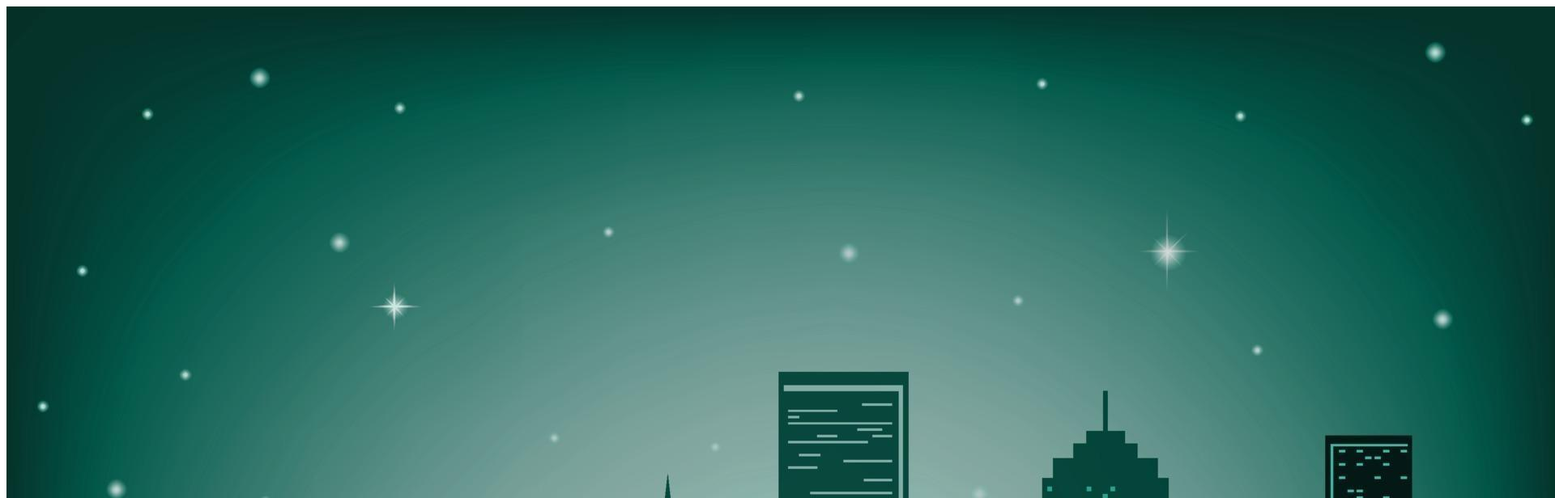
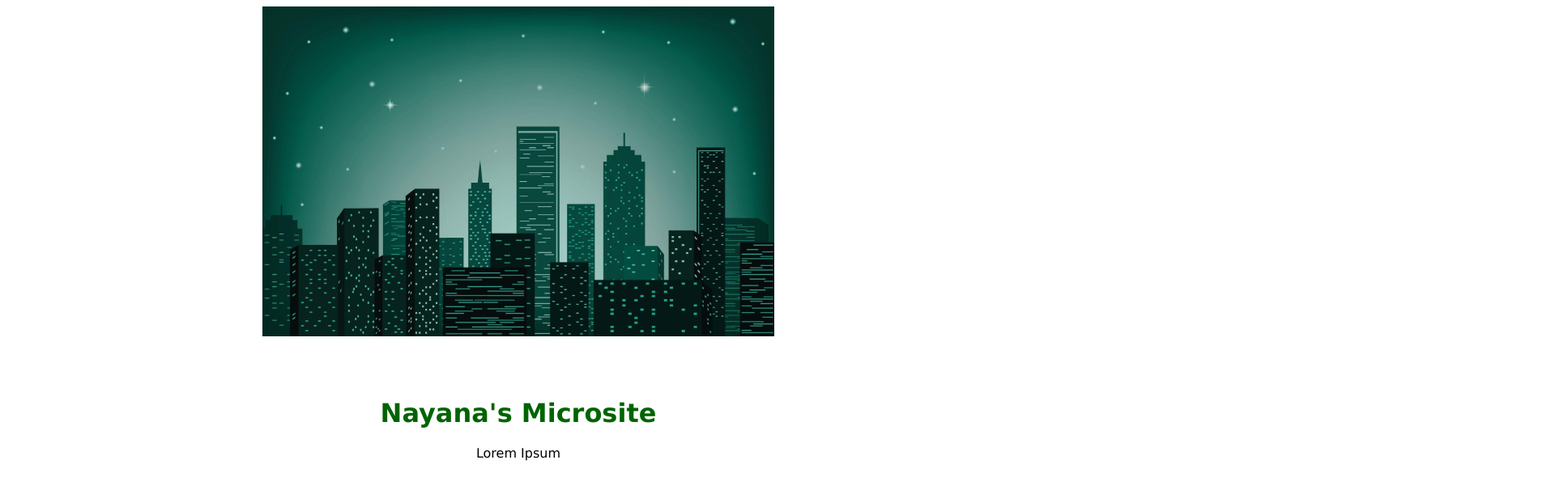
Before and after one commit to NayanaAg/desn3035-e1, a plain HTML site: page index.html in a window 1280 px wide. Shown: the top 616 px of the page at 81% size, 1920 px wide, since content can reach past the window. Drawn offline with Linux system fonts and the light colour scheme.

Commit message:
updated stylesheet with basic elements

```diff
--- a/style.css
+++ b/style.css
@@ -1,3 +1,20 @@
 * {
     box-sizing: border-box;
 }
+
+body {
+    text-align: center;
+    font-family:'Lucida Sans', 'Lucida Sans Regular', 'Lucida Grande', 'Lucida Sans Unicode', Geneva, Verdana, sans-serif;
+}
+
+h1 {
+    font-size: 2em;
+    color:darkgreen;
+}
+
+
+img {
+    margin: auto;
+    max-width: 50%;
+    padding-bottom: 50px;
+}
```
